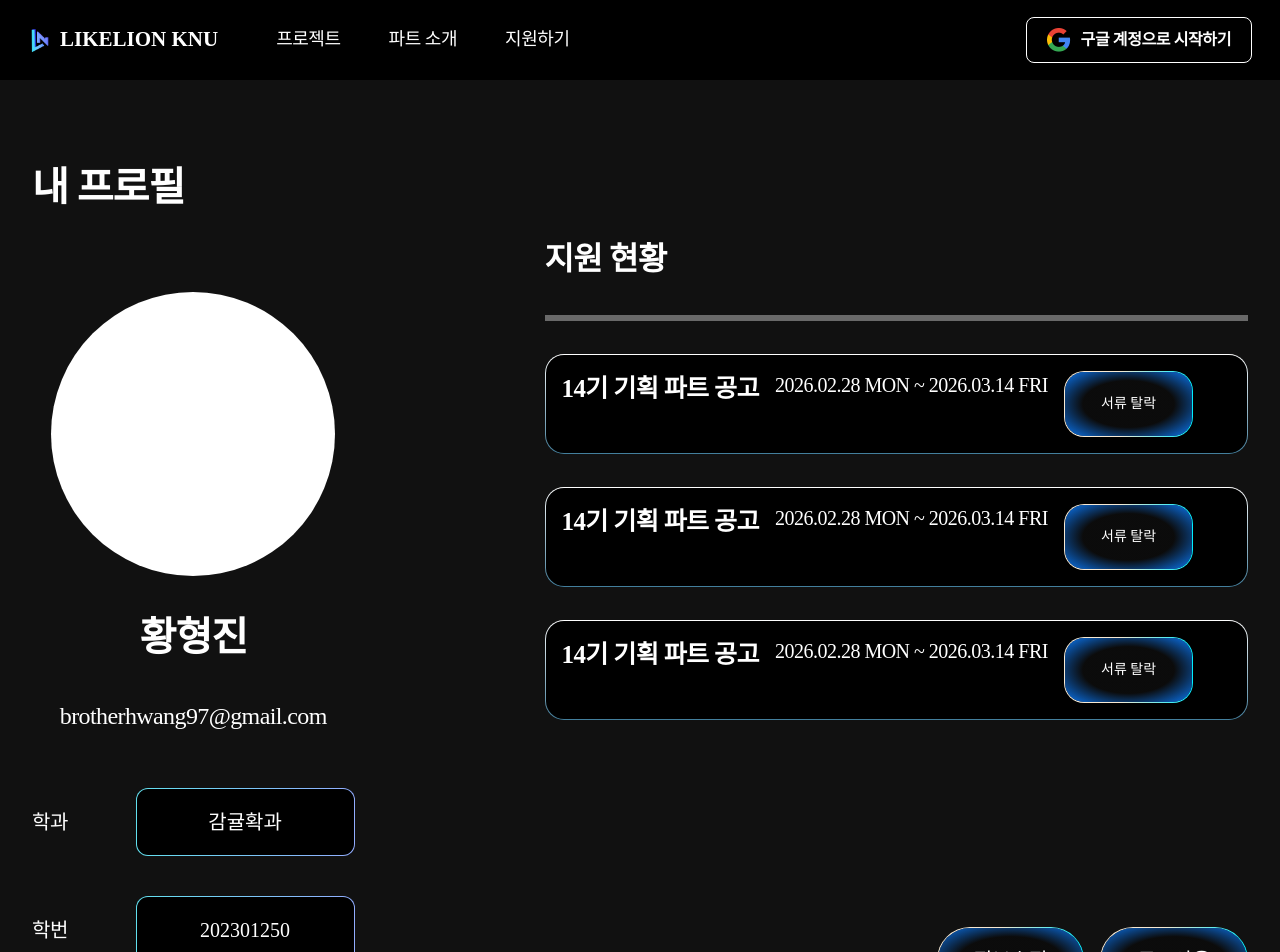
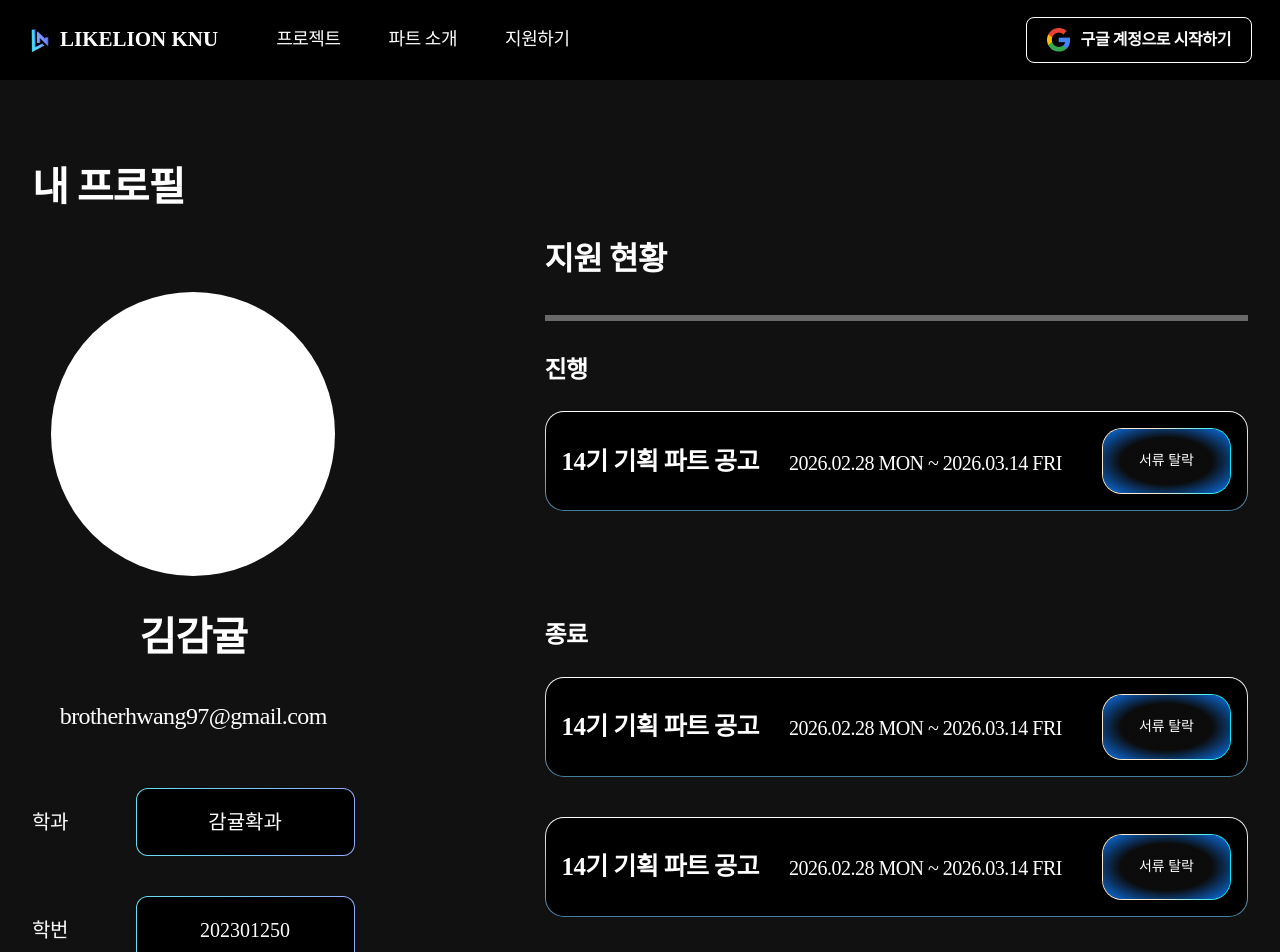
Before and after one commit to likelionknu/apply-page-client, a React (Vite) app: page /my in a window 1280 px wide. Shown: the top 952 px of the page. Built offline with nearby package versions, Linux system fonts and the light colour scheme; a web font is replaced by a local one.

Commit message:
#20 style: 마이페이지 섹션 분리 및 어플라이 섹션

```diff
--- a/src/features/my/components/ApplyItem.tsx
+++ b/src/features/my/components/ApplyItem.tsx
@@ -2,13 +2,15 @@ import Button from "../../../shared/components/Button";
 
 function ApplyItem() {
   return (
-    <div className="apply-item flex gap-4 p-4">
-      <span className="tracking-tight-custom text-[25px] leading-140 font-semibold">
-        14기 기획 파트 공고
-      </span>
-      <span className="tracking-tight-custom text-[20px] leading-140 font-medium">
-        2026.02.28 MON ~ 2026.03.14 FRI
-      </span>
+    <div className="apply-item flex items-center justify-between gap-4 p-4">
+      <div>
+        <span className="tracking-tight-custom text-[25px] leading-140 font-semibold">
+          14기 기획 파트 공고
+        </span>
+        <span className="tracking-tight-custom ml-7.5 text-[20px] leading-140 font-medium">
+          2026.02.28 MON ~ 2026.03.14 FRI
+        </span>
+      </div>
       <Button width="87px" borderWidth="1.01px" radius="20px" fontSize="14px">
         서류 탈락
       </Button>
--- /dev/null
+++ b/src/features/my/components/ApplyLayout.tsx
@@ -0,0 +1,9 @@
+interface ApplyLayoutProps {
+  children: React.ReactNode;
+}
+
+function ApplyLayout({ children }: ApplyLayoutProps) {
+  return <div className="flex flex-col gap-10">{children}</div>;
+}
+
+export default ApplyLayout;
--- /dev/null
+++ b/src/features/my/components/ApplyStatusSection.tsx
@@ -0,0 +1,43 @@
+import Button from "../../../shared/components/Button";
+import ApplyItem from "./ApplyItem";
+import ApplyLayout from "./ApplyLayout";
+
+const StatusLabel = ({ children }: { children: React.ReactNode }) => {
+  return (
+    <span className="tracking-tight-custom text-[24px] leading-140 font-bold">
+      {children}
+    </span>
+  );
+};
+
+function ApplyStatusSection() {
+  return (
+    <section className="mt-19.25 flex-1">
+      <div className="flex flex-col gap-8.25">
+        <div className="tracking-tight-custom text-[32px] leading-140 font-semibold">
+          지원 현황
+        </div>
+        <div className="border-sub1 w-full border-3"></div>
+        <div className="flex flex-col gap-6">
+          <StatusLabel>진행</StatusLabel>
+          <ApplyLayout>
+            <ApplyItem />
+          </ApplyLayout>
+        </div>
+        <div className="mt-18.75 flex flex-col gap-6">
+          <StatusLabel>종료</StatusLabel>
+          <ApplyLayout>
+            <ApplyItem />
+            <ApplyItem />
+          </ApplyLayout>
+        </div>
+      </div>
+      <div className="mt-51.75 flex justify-end gap-4">
+        <Button>정보수정</Button>
+        <Button>로그아웃</Button>
+      </div>
+    </section>
+  );
+}
+
+export default ApplyStatusSection;
--- /dev/null
+++ b/src/features/my/components/ProfileInfoItem.tsx
@@ -0,0 +1,17 @@
+interface ProfileInfoItemProps {
+  needWidth?: boolean;
+  children: React.ReactNode;
+}
+
+const ProfileInfoItem = ({ needWidth, children }: ProfileInfoItemProps) => {
+  const InfoStyle = "w-54.75 text-[20px] leading-6";
+  return (
+    <div
+      className={`info-item-style px-7.5 py-4.5 text-center text-[13px] leading-7.5 font-medium ${needWidth ? InfoStyle : ""}`}
+    >
+      {children}
+    </div>
+  );
+};
+
+export default ProfileInfoItem;
--- /dev/null
+++ b/src/features/my/components/ProfileInfoRow.tsx
@@ -0,0 +1,19 @@
+import ProfileInfoItem from "./ProfileInfoItem";
+
+interface ProfileInfoRowProps {
+  label: string;
+  content: string;
+}
+
+function ProfileInfoRow({ label, content }: ProfileInfoRowProps) {
+  return (
+    <div className="flex items-center justify-between">
+      <label className="tracking-tight-custom mr-8 text-right text-[20px] leading-140 font-medium">
+        {label}
+      </label>
+      <ProfileInfoItem needWidth={true}>{content}</ProfileInfoItem>
+    </div>
+  );
+}
+
+export default ProfileInfoRow;
--- /dev/null
+++ b/src/features/my/components/ProfileSection.tsx
@@ -0,0 +1,64 @@
+import InfoImg from "../assets/info.png";
+import ProfileInfoItem from "./ProfileInfoItem";
+import ProfileInfoRow from "./ProfileInfoRow";
+
+interface InfoItemProps {
+  label: string;
+  content: string;
+}
+
+interface ProfileSectionProps {
+  name: string;
+  email: string;
+  infos: InfoItemProps[];
+}
+
+function ProfileSection({ name, email, infos }: ProfileSectionProps) {
+  const isEmpty = infos.length === 0;
+
+  return (
+    <section className="flex flex-col gap-19">
+      <div className="tracking-tight-custom text-[40px] leading-140 font-semibold">
+        내 프로필
+      </div>
+      <div className="flex flex-col items-center gap-8.5">
+        <div className="bg-white1 h-71 w-71 rounded-[50%]"></div>
+        <span className="tracking-tight-custom text-[40px] leading-140 font-semibold">
+          {name}
+        </span>
+        <span className="tracking-tight-custom text-[24px] leading-140 font-[400px]">
+          {email}
+        </span>
+        <div className="mt-5 flex flex-col items-center">
+          {isEmpty ? (
+            <>
+              <img
+                src={InfoImg}
+                alt="정보 미입력"
+                className="mb-13.5 w-24.25"
+              />
+              <ProfileInfoItem>
+                공고에 지원하려면 프로필을 완성해주세요
+              </ProfileInfoItem>
+            </>
+          ) : (
+            <div className="flex flex-col gap-10">
+              {infos.map((info, idx) => (
+                <ProfileInfoRow
+                  key={idx}
+                  label={info.label}
+                  content={info.content}
+                />
+              ))}
+            </div>
+          )}
+        </div>
+      </div>
+      <span className="text-gray1 mt-20 text-[18px] leading-8 font-medium">
+        탈퇴하기
+      </span>
+    </section>
+  );
+}
+
+export default ProfileSection;
--- a/src/features/my/pages/MyPage.tsx
+++ b/src/features/my/pages/MyPage.tsx
@@ -1,28 +1,9 @@
 import Header from "../../../shared/components/Header";
-import ApplyItem from "../components/ApplyItem";
-import Button from "../../../shared/components/Button";
 import Footer from "../../../shared/components/Footer";
-import InfoImg from "../assets/info.png";
-import { useState } from "react";
-
-interface InfoItemProps {
-  needWidth?: boolean;
-  children: React.ReactNode;
-}
-
-const InfoItem = ({ needWidth, children }: InfoItemProps) => {
-  const InfoStyle = "w-54.75 text-[20px] leading-6";
-  return (
-    <div
-      className={`info-item-style px-7.5 py-4.5 text-center text-[13px] leading-7.5 font-medium ${needWidth ? InfoStyle : ""}`}
-    >
-      {children}
-    </div>
-  );
-};
+import ProfileSection from "../components/ProfileSection";
+import ApplyStatusSection from "../components/ApplyStatusSection";
 
 function MyPage() {
-  const [data, setData] = useState(false);
   const infos = [
     {
       label: "학과",
@@ -47,64 +28,12 @@ function MyPage() {
       <Header />
       <main className="text-white1 w-full bg-[#111111] pt-40 pb-112">
         <div className="mx-auto flex max-w-360 gap-47.5 px-8">
-          <section className="flex flex-col gap-19">
-            <div className="tracking-tight-custom text-[40px] leading-140 font-semibold">
-              내 프로필
-            </div>
-            <div className="flex flex-col items-center gap-8.5">
-              <div className="bg-white1 h-71 w-71 rounded-[50%]"></div>
-              <span className="tracking-tight-custom text-[40px] leading-140 font-semibold">
-                황형진
-              </span>
-              <span className="tracking-tight-custom text-[24px] leading-140 font-[400px]">
-                brotherhwang97@gmail.com
-              </span>
-              <div className="mt-5 flex flex-col items-center">
-                {data ? (
-                  <>
-                    <img
-                      src={InfoImg}
-                      alt="정보 미입력"
-                      className="mb-13.5 w-24.25"
-                    />
-                    <InfoItem>공고에 지원하려면 프로필을 완성해주세요</InfoItem>
-                  </>
-                ) : (
-                  <div className="flex flex-col gap-10">
-                    {infos.map((info, idx) => (
-                      <div
-                        className="flex items-center justify-between"
-                        key={idx}
-                      >
-                        <label className="tracking-tight-custom mr-8 text-right text-[20px] leading-140 font-medium">
-                          {info.label}
-                        </label>
-                        <InfoItem needWidth={true}>{info.content}</InfoItem>
-                      </div>
-                    ))}
-                  </div>
-                )}
-              </div>
-            </div>
-            <span className="text-gray1 mt-20 text-[18px] leading-8 font-medium">
-              탈퇴하기
-            </span>
-          </section>
-          <section className="mt-19.25 flex-1">
-            <div className="flex flex-col gap-8.25">
-              <div className="tracking-tight-custom text-[32px] leading-140 font-semibold">
-                지원 현황
-              </div>
-              <div className="border-sub1 w-full border-3"></div>
-              <ApplyItem />
-              <ApplyItem />
-              <ApplyItem />
-            </div>
-            <div className="mt-51.75 flex justify-end gap-4">
-              <Button>정보수정</Button>
-              <Button>로그아웃</Button>
-            </div>
-          </section>
+          <ProfileSection
+            name="김감귤"
+            email="brotherhwang97@gmail.com"
+            infos={infos}
+          />
+          <ApplyStatusSection />
         </div>
       </main>
       <Footer />
```
